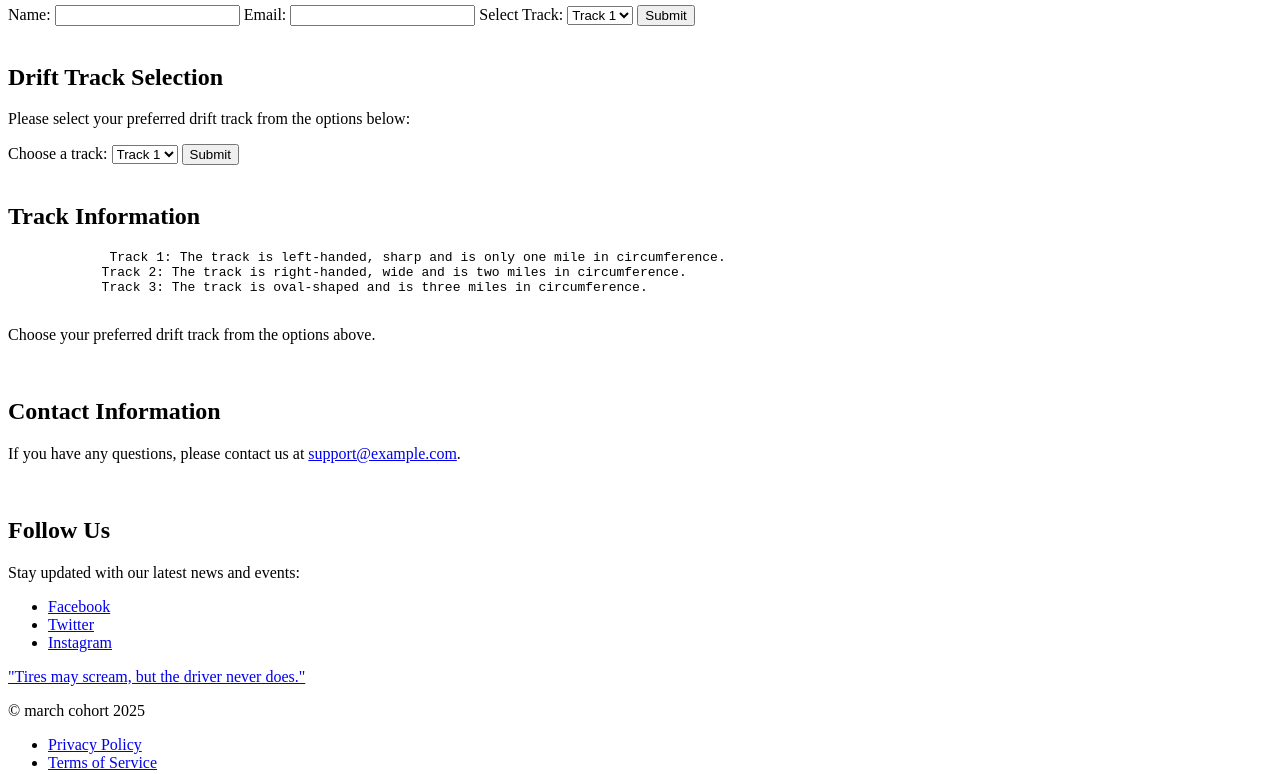
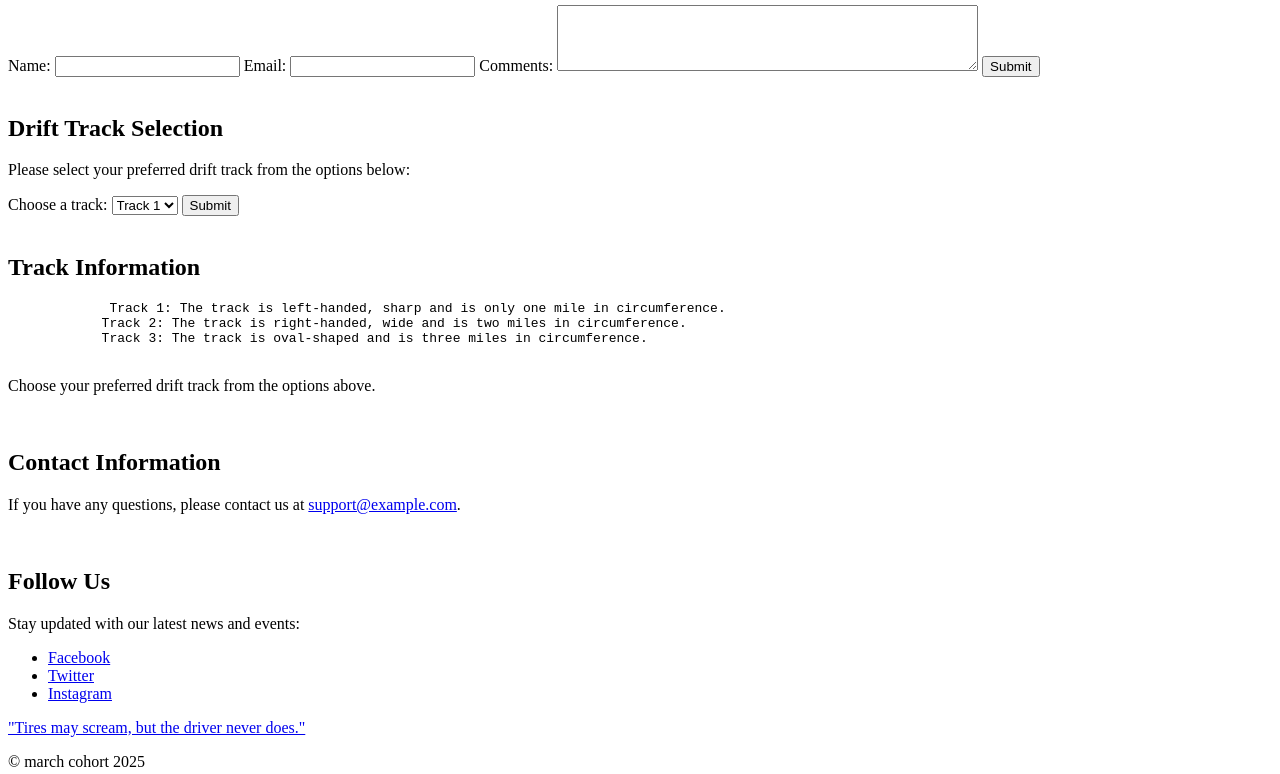
Before and after one commit to Pepper-Paray/level-2-week-2-day-1, a plain HTML site: page index.html in a window 1280 px wide. Shown: the part 234-1008 px from the top of the page. Drawn offline with Linux system fonts and the light colour scheme.

Commit message:
deleted doubles and added something esle

```diff
--- a/index.html
+++ b/index.html
@@ -36,12 +36,8 @@
             <label for="email">Email:</label>
             <input type="email" id="email" name="email" required>
 
-            <label for="track">Select Track:</label>
-            <select id="track" name="track">
-                <option value="track1">Track 1</option>
-                <option value="track2">Track 2</option>
-                <option value="track3">Track 3</option>
-            </select>
+            <label for="comments">Comments:</label>
+            <textarea id="comments" name="comments" rows="4" cols="50" required></textarea>
 
             <button type="submit">Submit</button>
         </form>
```
